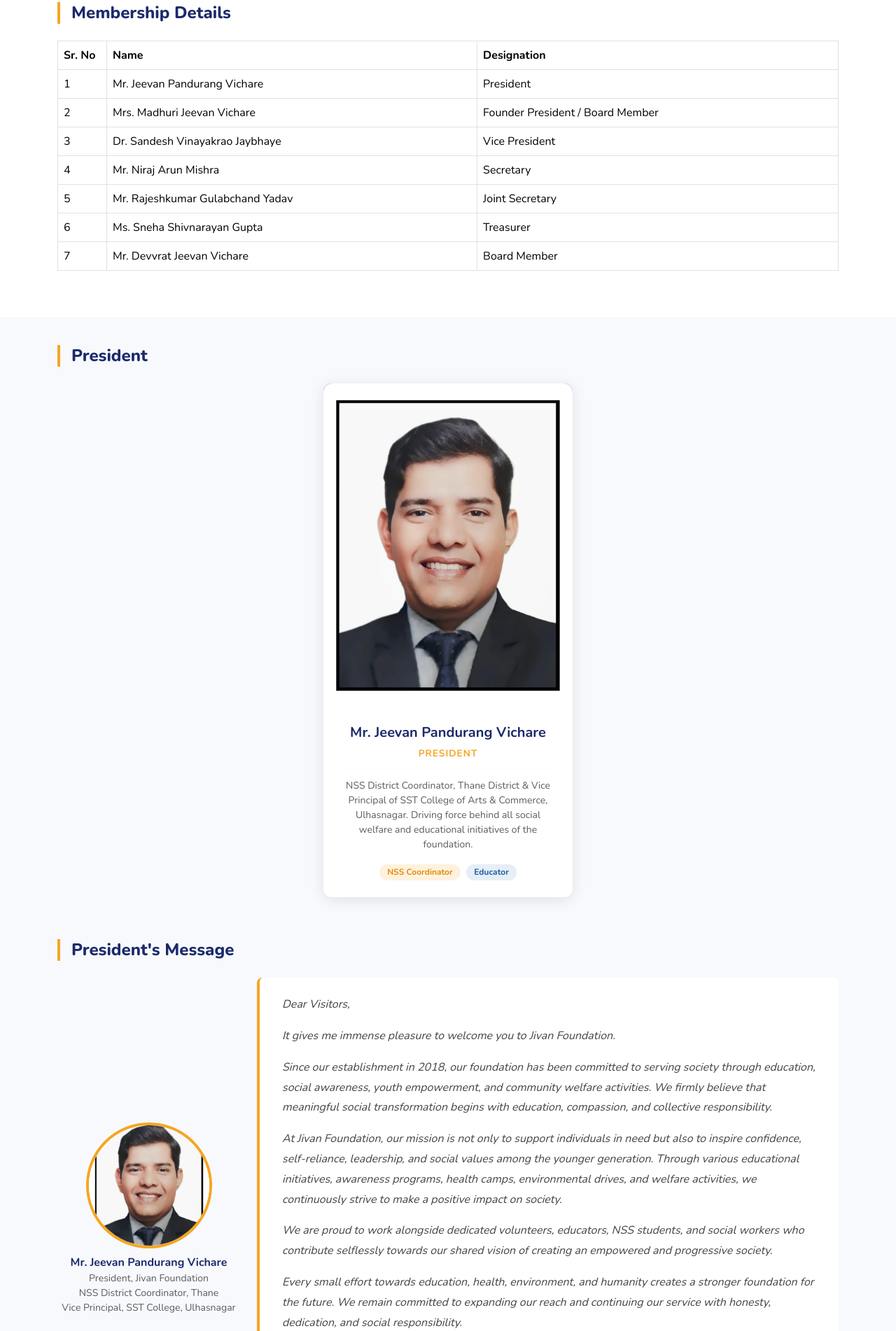
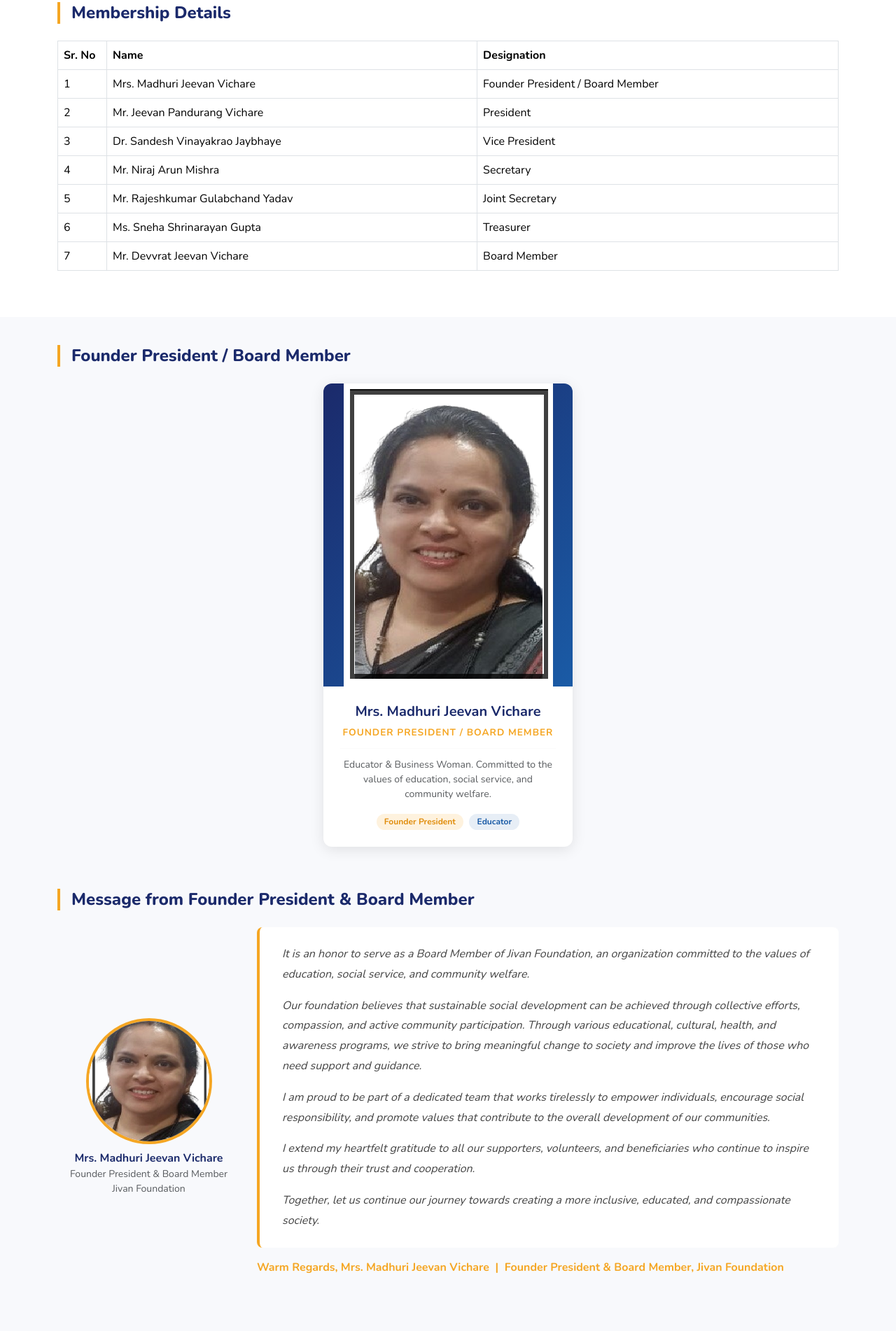
Before and after one commit to jivanfoundationmain/live-website, a plain HTML site: page governing-body.html in a window 1280 px wide. Shown: the part 597-2499 px from the top of the page at 70% size. Drawn offline with nearby package versions, Linux system fonts and the light colour scheme.

Commit message:
Add files via upload

```diff
--- a/governing-body.html
+++ b/governing-body.html
@@ -71,12 +71,12 @@
           </tr>
         </thead>
         <tbody>
-          <tr><td>1</td><td>Mr. Jeevan Pandurang Vichare</td><td>President</td></tr>
-          <tr><td>2</td><td>Mrs. Madhuri Jeevan Vichare</td><td>Founder President / Board Member</td></tr>
+          <tr><td>1</td><td>Mrs. Madhuri Jeevan Vichare</td><td>Founder President / Board Member</td></tr>
+	<tr><td>2</td><td>Mr. Jeevan Pandurang Vichare</td><td>President</td></tr>
           <tr><td>3</td><td>Dr. Sandesh Vinayakrao Jaybhaye</td><td>Vice President</td></tr>
           <tr><td>4</td><td>Mr. Niraj Arun Mishra</td><td>Secretary</td></tr>
           <tr><td>5</td><td>Mr. Rajeshkumar Gulabchand Yadav</td><td>Joint Secretary</td></tr>
-          <tr><td>6</td><td>Ms. Sneha Shivnarayan Gupta</td><td>Treasurer</td></tr>
+          <tr><td>6</td><td>Ms. Sneha Shrinarayan Gupta</td><td>Treasurer</td></tr>
           <tr><td>7</td><td>Mr. Devvrat Jeevan Vichare</td><td>Board Member</td></tr>
         </tbody>
       </table>
@@ -84,7 +84,60 @@
   </div>
 </section>
 <!-- ══════════════════════════════════════════
-     1. PRESIDENT – Mr. Jeevan Pandurang Vichare
+     1. FOUNDER PRESIDENT / BOARD MEMBER – Mrs. Madhuri Jeevan Vichare
+     ══════════════════════════════════════════ -->
+<section style="padding:40px 0 20px; background:var(--light-bg);">
+  <div class="container">
+    <h4 class="mb-4" style="color:var(--blue-dark); border-left:4px solid var(--orange); padding-left:1rem; font-family:'Nunito',sans-serif; font-weight:800;">Founder President / Board Member</h4>
+    <div class="row g-4 justify-content-center">
+      <div class="col-md-6 col-lg-4" data-aos>
+        <div class="member-card">
+          <div class="chairperson-photo">
+            <img src="src/Governing_Body/Madhuri_Vichare.png" alt="Mrs. Madhuri Jeevan Vichare" class="img-fluid chairman-img" />
+          </div>
+          <div class="member-body">
+            <h5>Mrs. Madhuri Jeevan Vichare</h5>
+            <div class="designation">Founder President / Board Member</div>
+            <hr style="border-color:rgba(0,0,0,0.08); margin:0.75rem 0;" />
+            <p class="text-muted small">Educator &amp; Business Woman. Committed to the values of education, social service, and community welfare.</p>
+            <div class="mt-2">
+              <span class="badge" style="background:rgba(245,166,35,0.15); color:var(--orange-dark); font-size:0.75rem; padding:0.35rem 0.7rem; border-radius:20px;">Founder President</span>
+              <span class="badge ms-1" style="background:rgba(26,91,166,0.1); color:var(--blue); font-size:0.75rem; padding:0.35rem 0.7rem; border-radius:20px;">Educator</span>
+            </div>
+          </div>
+        </div>
+      </div>
+    </div>
+  </div>
+</section>
+
+<!-- Founder President's Message -->
+<section style="padding:40px 0 60px; background:var(--light-bg);">
+  <div class="container">
+    <h4 class="mb-4" style="color:var(--blue-dark); border-left:4px solid var(--orange); padding-left:1rem; font-family:'Nunito',sans-serif; font-weight:800;">Message from Founder President &amp; Board Member</h4>
+    <div class="row align-items-center g-4">
+      <div class="col-md-3 text-center">
+        <img src="src/Governing_Body/Madhuri_Vichare.png" alt="Mrs. Madhuri Jeevan Vichare" class="img-fluid rounded-circle" style="width:180px; height:180px; object-fit:cover; border:4px solid var(--orange);" />
+        <div class="mt-2 fw-bold" style="color:var(--blue-dark);">Mrs. Madhuri Jeevan Vichare</div>
+        <div class="text-muted small">Founder President &amp; Board Member</div>
+        <div class="text-muted small">Jivan Foundation</div>
+      </div>
+      <div class="col-md-9">
+        <div style="background:#fff; border-left:4px solid var(--orange); border-radius:8px; padding:1.5rem 2rem; font-style:italic; color:#444; line-height:1.8;">
+          <p>It is an honor to serve as a Board Member of Jivan Foundation, an organization committed to the values of education, social service, and community welfare.</p>
+          <p>Our foundation believes that sustainable social development can be achieved through collective efforts, compassion, and active community participation. Through various educational, cultural, health, and awareness programs, we strive to bring meaningful change to society and improve the lives of those who need support and guidance.</p>
+          <p>I am proud to be part of a dedicated team that works tirelessly to empower individuals, encourage social responsibility, and promote values that contribute to the overall development of our communities.</p>
+          <p>I extend my heartfelt gratitude to all our supporters, volunteers, and beneficiaries who continue to inspire us through their trust and cooperation.</p>
+          <p class="mb-0">Together, let us continue our journey towards creating a more inclusive, educated, and compassionate society.</p>
+        </div>
+        <p class="mt-3 fw-bold" style="color:var(--orange);">Warm Regards, Mrs. Madhuri Jeevan Vichare &nbsp;|&nbsp; Founder President &amp; Board Member, Jivan Foundation</p>
+      </div>
+    </div>
+  </div>
+</section>
+
+<!-- ══════════════════════════════════════════
+     2. PRESIDENT – Mr. Jeevan Pandurang Vichare
      ══════════════════════════════════════════ -->
 <section style="padding:40px 0 20px; background:var(--light-bg);">
   <div class="container">
@@ -138,58 +191,7 @@
     </div>
   </div>
 </section>
-<!-- ══════════════════════════════════════════
-     2. FOUNDER PRESIDENT / BOARD MEMBER – Mrs. Madhuri Jeevan Vichare
-     ══════════════════════════════════════════ -->
-<section style="padding:40px 0 20px; background:var(--light-bg);">
-  <div class="container">
-    <h4 class="mb-4" style="color:var(--blue-dark); border-left:4px solid var(--orange); padding-left:1rem; font-family:'Nunito',sans-serif; font-weight:800;">Founder President / Board Member</h4>
-    <div class="row g-4 justify-content-center">
-      <div class="col-md-6 col-lg-4" data-aos>
-        <div class="member-card">
-          <div class="chairperson-photo">
-            <img src="src/Governing_Body/Madhuri_Vichare.png" alt="Mrs. Madhuri Jeevan Vichare" class="img-fluid chairman-img" />
-          </div>
-          <div class="member-body">
-            <h5>Mrs. Madhuri Jeevan Vichare</h5>
-            <div class="designation">Founder President / Board Member</div>
-            <hr style="border-color:rgba(0,0,0,0.08); margin:0.75rem 0;" />
-            <p class="text-muted small">Educator &amp; Business Woman. Committed to the values of education, social service, and community welfare.</p>
-            <div class="mt-2">
-              <span class="badge" style="background:rgba(245,166,35,0.15); color:var(--orange-dark); font-size:0.75rem; padding:0.35rem 0.7rem; border-radius:20px;">Founder President</span>
-              <span class="badge ms-1" style="background:rgba(26,91,166,0.1); color:var(--blue); font-size:0.75rem; padding:0.35rem 0.7rem; border-radius:20px;">Educator</span>
-            </div>
-          </div>
-        </div>
-      </div>
-    </div>
-  </div>
-</section>
 
-<!-- Founder President's Message -->
-<section style="padding:40px 0 60px; background:var(--light-bg);">
-  <div class="container">
-    <h4 class="mb-4" style="color:var(--blue-dark); border-left:4px solid var(--orange); padding-left:1rem; font-family:'Nunito',sans-serif; font-weight:800;">Message from Founder President &amp; Board Member</h4>
-    <div class="row align-items-center g-4">
-      <div class="col-md-3 text-center">
-        <img src="src/Governing_Body/Madhuri_Vichare.png" alt="Mrs. Madhuri Jeevan Vichare" class="img-fluid rounded-circle" style="width:180px; height:180px; object-fit:cover; border:4px solid var(--orange);" />
-        <div class="mt-2 fw-bold" style="color:var(--blue-dark);">Mrs. Madhuri Jeevan Vichare</div>
-        <div class="text-muted small">Founder President &amp; Board Member</div>
-        <div class="text-muted small">Jivan Foundation</div>
-      </div>
-      <div class="col-md-9">
-        <div style="background:#fff; border-left:4px solid var(--orange); border-radius:8px; padding:1.5rem 2rem; font-style:italic; color:#444; line-height:1.8;">
-          <p>It is an honor to serve as a Board Member of Jivan Foundation, an organization committed to the values of education, social service, and community welfare.</p>
-          <p>Our foundation believes that sustainable social development can be achieved through collective efforts, compassion, and active community participation. Through various educational, cultural, health, and awareness programs, we strive to bring meaningful change to society and improve the lives of those who need support and guidance.</p>
-          <p>I am proud to be part of a dedicated team that works tirelessly to empower individuals, encourage social responsibility, and promote values that contribute to the overall development of our communities.</p>
-          <p>I extend my heartfelt gratitude to all our supporters, volunteers, and beneficiaries who continue to inspire us through their trust and cooperation.</p>
-          <p class="mb-0">Together, let us continue our journey towards creating a more inclusive, educated, and compassionate society.</p>
-        </div>
-        <p class="mt-3 fw-bold" style="color:var(--orange);">Warm Regards, Mrs. Madhuri Jeevan Vichare &nbsp;|&nbsp; Founder President &amp; Board Member, Jivan Foundation</p>
-      </div>
-    </div>
-  </div>
-</section>
 <!-- ══════════════════════════════════════════
      3. VICE PRESIDENT – Dr. Sandesh Vinayakrao Jaybhaye
      ══════════════════════════════════════════ -->
@@ -343,7 +345,7 @@
   </div>
 </section>
 <!-- ══════════════════════════════════════════
-     6. TREASURER – Ms. Sneha Shivnarayan Gupta
+     6. TREASURER – Ms. Sneha Shrinarayan Gupta
      ══════════════════════════════════════════ -->
 <section style="padding:40px 0 20px; background:var(--light-bg);">
   <div class="container">
@@ -352,10 +354,10 @@
       <div class="col-md-6 col-lg-4" data-aos>
         <div class="member-card">
           <div class="member-photo" style="background:linear-gradient(135deg,#e83e8c,#c21f6b);">
-            <i class="bi bi-person-circle" style="font-size:5rem; color:rgba(255,255,255,0.3);"></i>
+            <img src="src/Governing_Body/Sneha_Gupta.jpeg" alt="Ms. Sneha Shrinarayan Gupta" style="width:100%; height:100%; object-fit:cover; border-radius:inherit;" />
           </div>
           <div class="member-body">
-            <h5>Ms. Sneha Shivnarayan Gupta</h5>
+            <h5>Ms. Sneha Shrinarayan Gupta</h5>
             <div class="designation">Treasurer</div>
             <hr style="border-color:rgba(0,0,0,0.08); margin:0.75rem 0;" />
             <p class="text-muted small">Dedicated to transparency, accountability, and responsible financial management to achieve the goals of Jivan Foundation.</p>
@@ -375,10 +377,10 @@
     <h4 class="mb-4" style="color:var(--blue-dark); border-left:4px solid var(--orange); padding-left:1rem; font-family:'Nunito',sans-serif; font-weight:800;">Treasurer's Message</h4>
     <div class="row align-items-center g-4">
       <div class="col-md-3 text-center">
-        <div style="width:180px; height:180px; border-radius:50%; background:linear-gradient(135deg,#e83e8c,#c21f6b); display:flex; align-items:center; justify-content:center; margin:0 auto; border:4px solid var(--orange);">
-          <i class="bi bi-person-circle" style="font-size:5rem; color:rgba(255,255,255,0.6);"></i>
+        <div style="width:180px; height:180px; border-radius:50%; overflow:hidden; display:flex; align-items:center; justify-content:center; margin:0 auto; border:4px solid var(--orange);">
+          <img src="src/Governing_Body/Sneha_Gupta.jpeg" alt="Ms. Sneha Shrinarayan Gupta" style="width:100%; height:100%; object-fit:cover;" />
         </div>
-        <div class="mt-2 fw-bold" style="color:var(--blue-dark);">Ms. Sneha Shivnarayan Gupta</div>
+        <div class="mt-2 fw-bold" style="color:var(--blue-dark);">Ms. Sneha Shrinarayan Gupta</div>
         <div class="text-muted small">Treasurer, Jivan Foundation</div>
       </div>
       <div class="col-md-9">
@@ -388,7 +390,7 @@
           <p>Our foundation continues to work towards promoting education, social awareness, health initiatives, environmental sustainability, and community welfare through the collective efforts of our members, volunteers, and supporters.</p>
           <p class="mb-0">I sincerely thank all our donors, well-wishers, and partners for their valuable support and trust. Your contribution strengthens our mission and enables us to reach more individuals in need. Together, let us continue working towards building an educated, empowered, and socially responsible society.</p>
         </div>
-        <p class="mt-3 fw-bold" style="color:var(--orange);">Warm Regards, Ms. Sneha Shivnarayan Gupta &nbsp;|&nbsp; Treasurer, Jivan Foundation</p>
+        <p class="mt-3 fw-bold" style="color:var(--orange);">Warm Regards, Ms. Sneha Shrinarayan Gupta &nbsp;|&nbsp; Treasurer, Jivan Foundation</p>
       </div>
     </div>
   </div>
```
Also changed, not shown: index.html (+1 -1 lines).
